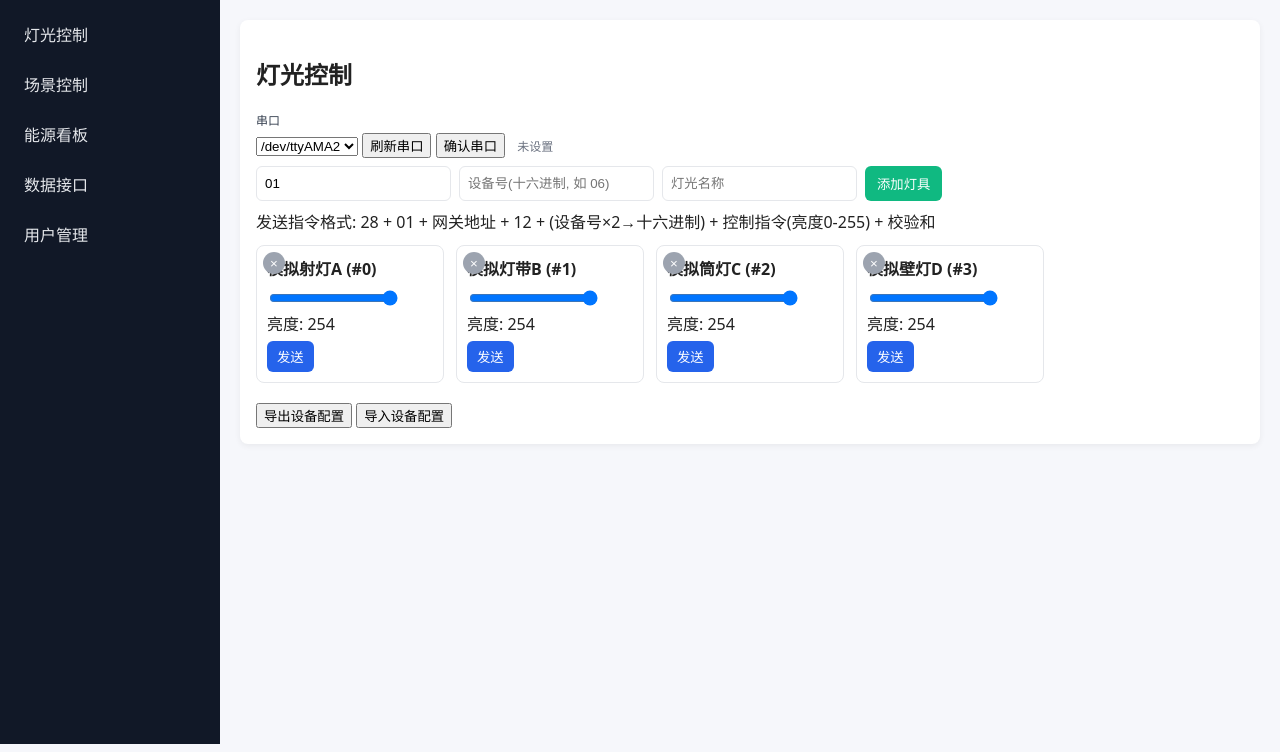
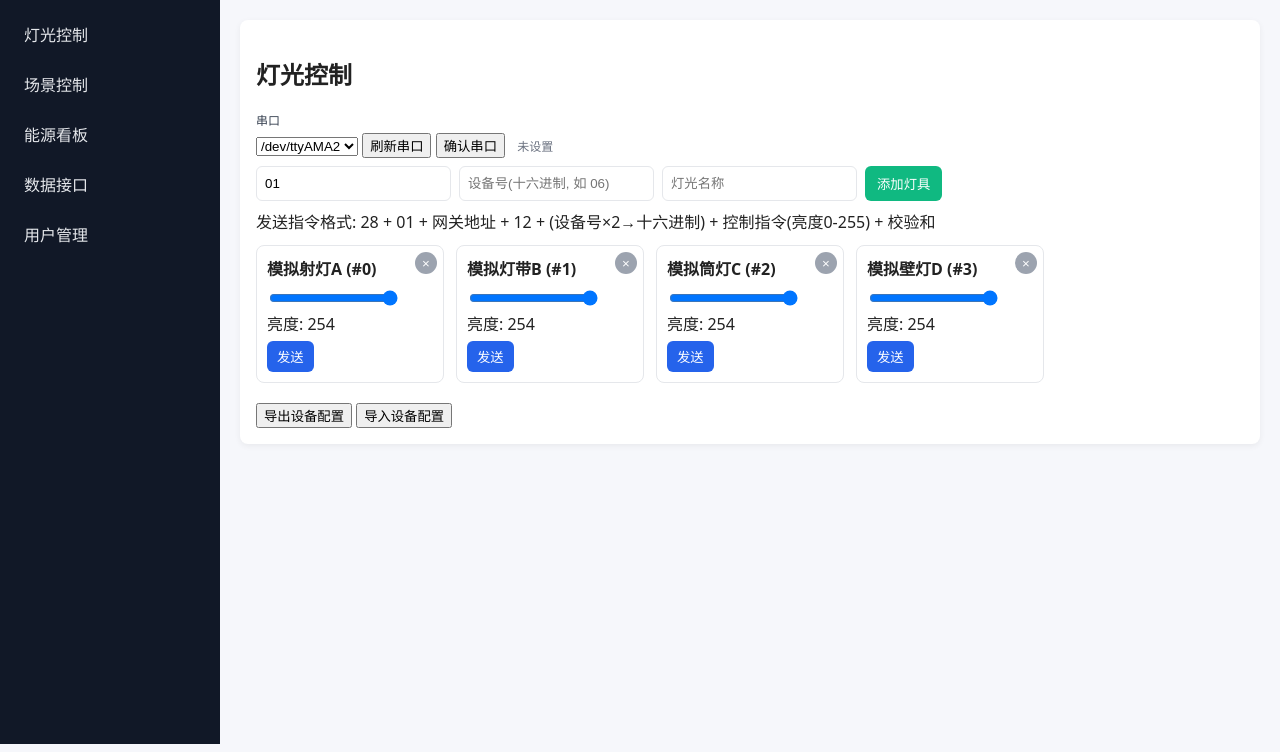
Before and after one commit to litxaohu/DALI_Energy, a Flask app: page /lights in a window 1280 px wide. Shown: the part 48-800 px from the top of the page. Run offline with Flask 3, Linux system fonts and the light colour scheme; the visitor is signed in with stand-in values (Sample User, id 1).

Commit message:
style(static/css): 将删除按钮位置从左侧调整到右侧
修改删除按钮的定位，从左侧移到右侧以改善界面布局和用户体验

```diff
--- a/Project_DALI/static/css/style.css
+++ b/Project_DALI/static/css/style.css
@@ -26,7 +26,7 @@ body{margin:0;font-family:system-ui,Arial,Helvetica,sans-serif;background:#f6f7f
 .add-form button{padding:8px 12px;border:none;border-radius:6px;background:#10b981;color:#fff}
 .serial-status{margin-left:8px;font-size:12px;color:#6b7280}
 .device{position:relative;border:1px solid #e5e7eb;border-radius:8px;padding:10px;margin-bottom:10px}
-.delete-btn{position:absolute;left:6px;top:6px;width:22px;height:22px;border:none;border-radius:50%;background:#9ca3af;color:#fff;cursor:pointer;line-height:22px;text-align:center}
+.delete-btn{position:absolute;right:6px;top:6px;width:22px;height:22px;border:none;border-radius:50%;background:#9ca3af;color:#fff;cursor:pointer;line-height:22px;text-align:center}
 .delete-btn:hover{background:#dc2626}
 .energy-distribution{--node-d: clamp(130px, 14vw, 180px);position:relative;min-height:360px;background:#fafafa;border:1px solid #eee;border-radius:8px;padding:16px;display:grid;grid-template-columns:repeat(3,1fr);grid-template-rows:repeat(3,180px);gap:12px}
 .energy-distribution .node{position:relative;z-index:1;place-self:center;width:var(--node-d);height:var(--node-d);border-radius:999px;border:4px solid #ddd;background:#fff;display:flex;flex-direction:column;justify-content:center;align-items:center;box-shadow:0 2px 10px rgba(0,0,0,.05);padding:8px;overflow:hidden;box-sizing:border-box}
```
